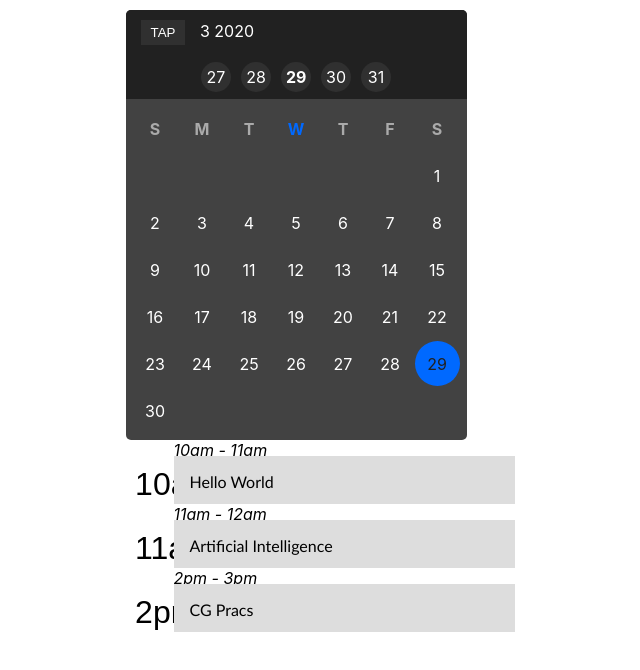
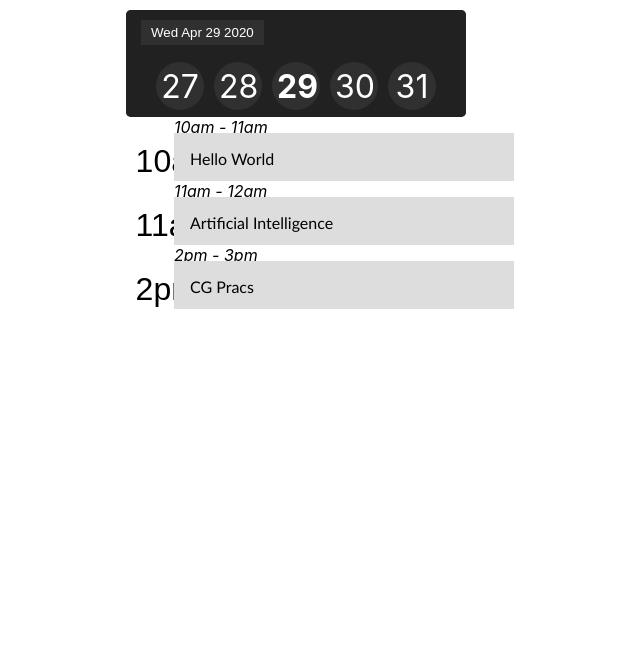
Before and after one commit to engicos/companion, a Next.js app: page / in a window 1280 px wide. Shown: the top 670 px of the page, without its empty margins (344-984 px from the left). Built offline with nearby package versions, Linux system fonts and the light colour scheme.

Commit message:
Add unique keys to calendar cells

```diff
--- a/components/calendar.js
+++ b/components/calendar.js
@@ -62,12 +62,15 @@ function toggle() {
 }
 
 const Calendar = () => {
+  let rowIdx = 0;
+  let cellIdx = 0;
   return (
     <React.Fragment>
       <div className="calendar">
         <div id="month">
-          <button onClick={toggle}>TAP</button>{" "}
-          {today.getMonth() + " " + today.getFullYear()}{" "}
+          <button onClick={toggle}>
+            {today.toDateString()}{" "}
+          </button>
         </div>
 
         <div id="slider">
@@ -86,7 +89,7 @@ const Calendar = () => {
           </table>
         </div>
 
-        <div id="calendar">
+        <div id="calendar" hidden>
           <table>
             <thead>
               <tr>
@@ -95,6 +98,7 @@ const Calendar = () => {
                     data-today-weekday={
                       weekDays[new Date().getDay()] == day ? "true" : ""
                     }
+                    key={day}
                   >
                     {day.slice(0, 1)}
                   </th>
@@ -103,12 +107,13 @@ const Calendar = () => {
             </thead>
             <tbody>
               {getCalendar().map((row) => (
-                <tr>
+                <tr key={`row__${rowIdx++}`}>
                   {row.map((cell) => (
                     <td
                       data-today-date={
                         new Date().getDate() == cell ? "true" : ""
                       }
+                      key={`col__${cellIdx++}`}
                     >
                       {cell}
                     </td>
@@ -161,11 +166,12 @@ const Calendar = () => {
         }
 
         #slider table tbody td {
+          font-size: 2rem;
           padding: 5px;
           border-radius: 50%;
           user-select: none;
-          width: 30px;
-          height: 30px;
+          width: 3rem;
+          height: 3rem;
           margin: 5px;
           background-color: #303030;
         }
@@ -205,6 +211,6 @@ const Calendar = () => {
       `}</style>
     </React.Fragment>
   );
-};
+}
 
 export default Calendar;
```
